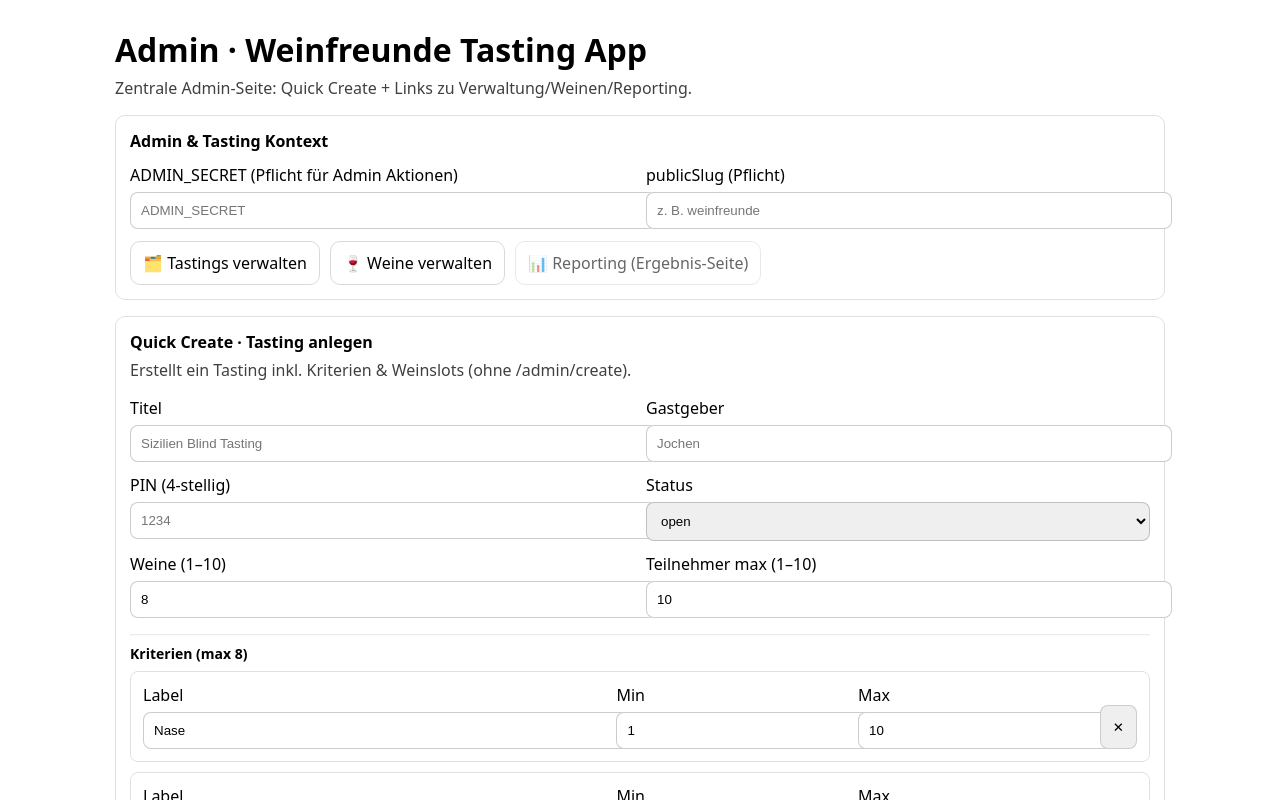
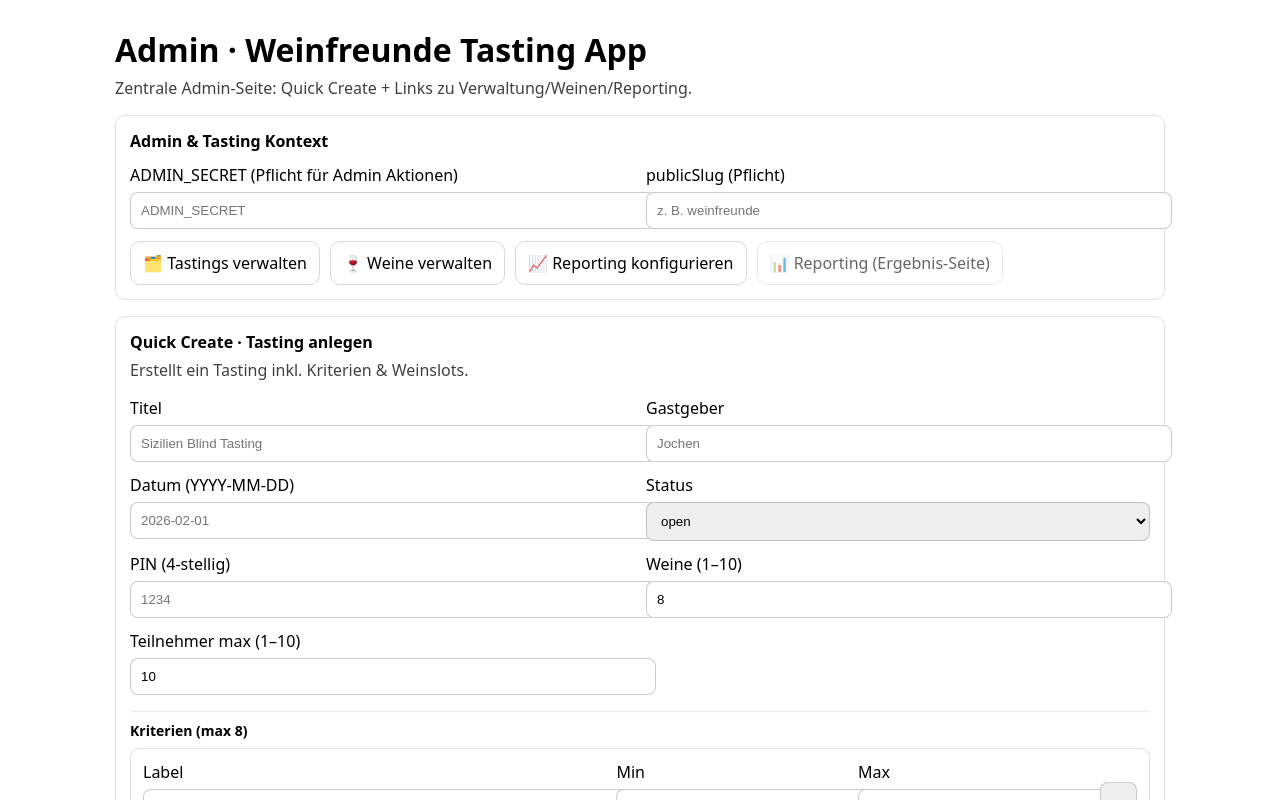
Before and after one commit to jochenwiener71/Weinfreunde-app, a Next.js app: page /admin in a window 1280 px wide. Shown: the top 800 px of the page. Built offline with nearby package versions, Linux system fonts and the light colour scheme.

Commit message:
Update page.tsx

```diff
--- a/app/admin/page.tsx
+++ b/app/admin/page.tsx
@@ -12,6 +12,7 @@ export default function AdminHomePage() {
   // Quick Create inputs
   const [title, setTitle] = useState("");
   const [hostName, setHostName] = useState("");
+  const [date, setDate] = useState(""); // ✅ NEW (YYYY-MM-DD)
   const [pin, setPin] = useState("");
   const [wineCount, setWineCount] = useState(8);
   const [maxParticipants, setMaxParticipants] = useState(10);
@@ -56,12 +57,13 @@ export default function AdminHomePage() {
     if (!title.trim()) return false;
     if (!hostName.trim()) return false;
     if (!/^\d{4}$/.test(pin.trim())) return false;
+    if (date.trim() && !/^\d{4}-\d{2}-\d{2}$/.test(date.trim())) return false; // ✅ NEW
     if (wineCount < 1 || wineCount > 10) return false;
     if (maxParticipants < 1 || maxParticipants > 10) return false;
     const validCriteria = criteria.filter((c) => c.label.trim().length > 0);
     if (validCriteria.length < 1 || validCriteria.length > 8) return false;
     return true;
-  }, [adminSecret, slug, title, hostName, pin, wineCount, maxParticipants, criteria]);
+  }, [adminSecret, slug, title, hostName, pin, date, wineCount, maxParticipants, criteria]);
 
   function updateCriterion(i: number, patch: Partial<Criterion>) {
     setCriteria((prev) => prev.map((c, idx) => (idx === i ? { ...c, ...patch } : c)));
@@ -86,6 +88,7 @@ export default function AdminHomePage() {
         publicSlug: slug,
         title: title.trim(),
         hostName: hostName.trim(),
+        date: date.trim() || null, // ✅ NEW
         pin: pin.trim(),
         wineCount,
         maxParticipants,
@@ -120,12 +123,6 @@ export default function AdminHomePage() {
 
       setResult(data);
       setMsg("Tasting erstellt ✅");
-
-      // Optional: Status/Link sofort nutzbar lassen – Felder NICHT leeren
-      // Wenn du lieber reset willst, kommentiere das hier ein:
-      // setTitle("");
-      // setHostName("");
-      // setPin("");
     } catch (e: any) {
       setMsg(e?.message ?? "Fehler");
     } finally {
@@ -140,7 +137,6 @@ export default function AdminHomePage() {
         Zentrale Admin-Seite: Quick Create + Links zu Verwaltung/Weinen/Reporting.
       </p>
 
-      {/* Admin + Slug */}
       <section style={{ marginTop: 16, padding: 14, border: "1px solid rgba(0,0,0,0.12)", borderRadius: 10 }}>
         <h2 style={{ margin: 0, fontSize: 16 }}>Admin & Tasting Kontext</h2>
 
@@ -186,6 +182,13 @@ export default function AdminHomePage() {
           </a>
 
           <a
+            href="/admin/reporting"
+            style={{ padding: "10px 12px", borderRadius: 10, border: "1px solid rgba(0,0,0,0.15)", textDecoration: "none", color: "inherit" }}
+          >
+            📈 Reporting konfigurieren
+          </a>
+
+          <a
             href={resultsLink || "#"}
             onClick={(e) => {
               if (!resultsLink) {
@@ -207,11 +210,10 @@ export default function AdminHomePage() {
         </div>
       </section>
 
-      {/* Quick Create */}
       <section style={{ marginTop: 16, padding: 14, border: "1px solid rgba(0,0,0,0.12)", borderRadius: 10 }}>
         <h2 style={{ margin: 0, fontSize: 16 }}>Quick Create · Tasting anlegen</h2>
         <p style={{ marginTop: 6, opacity: 0.75 }}>
-          Erstellt ein Tasting inkl. Kriterien & Weinslots (ohne /admin/create).
+          Erstellt ein Tasting inkl. Kriterien & Weinslots.
         </p>
 
         <div style={{ display: "grid", gridTemplateColumns: "1fr 1fr", gap: 12, marginTop: 12 }}>
@@ -236,14 +238,13 @@ export default function AdminHomePage() {
           </label>
 
           <label style={{ display: "block" }}>
-            PIN (4-stellig)
+            Datum (YYYY-MM-DD)
             <input
-              value={pin}
-              onChange={(e) => setPin(e.target.value)}
-              placeholder="1234"
-              inputMode="numeric"
-              pattern="[0-9]*"
-              maxLength={4}
+              value={date}
+              onChange={(e) => setDate(e.target.value)}
+              placeholder="2026-02-01"
+              autoCapitalize="none"
+              autoCorrect="off"
               style={{ width: "100%", padding: 10, marginTop: 6, borderRadius: 8, border: "1px solid rgba(0,0,0,0.2)" }}
             />
           </label>
@@ -260,6 +261,19 @@ export default function AdminHomePage() {
               <option value="closed">closed</option>
               <option value="revealed">revealed</option>
             </select>
+          </label>
+
+          <label style={{ display: "block" }}>
+            PIN (4-stellig)
+            <input
+              value={pin}
+              onChange={(e) => setPin(e.target.value)}
+              placeholder="1234"
+              inputMode="numeric"
+              pattern="[0-9]*"
+              maxLength={4}
+              style={{ width: "100%", padding: 10, marginTop: 6, borderRadius: 8, border: "1px solid rgba(0,0,0,0.2)" }}
+            />
           </label>
 
           <label style={{ display: "block" }}>
@@ -294,12 +308,7 @@ export default function AdminHomePage() {
         {criteria.map((c, i) => (
           <div
             key={i}
-            style={{
-              border: "1px solid rgba(0,0,0,0.12)",
-              borderRadius: 8,
-              padding: 12,
-              marginBottom: 10,
-            }}
+            style={{ border: "1px solid rgba(0,0,0,0.12)", borderRadius: 8, padding: 12, marginBottom: 10 }}
           >
             <div style={{ display: "grid", gridTemplateColumns: "2fr 1fr 1fr auto", gap: 10 }}>
               <label style={{ display: "block" }}>
@@ -368,26 +377,14 @@ export default function AdminHomePage() {
         )}
 
         {result && (
-          <pre
-            style={{
-              marginTop: 12,
-              padding: 12,
-              borderRadius: 8,
-              background: "rgba(0,0,0,0.06)",
-              overflowX: "auto",
-            }}
-          >
+          <pre style={{ marginTop: 12, padding: 12, borderRadius: 8, background: "rgba(0,0,0,0.06)", overflowX: "auto" }}>
             {JSON.stringify(result, null, 2)}
           </pre>
         )}
       </section>
 
-      {/* Debug */}
       <section style={{ marginTop: 16, padding: 14, border: "1px solid rgba(0,0,0,0.12)", borderRadius: 10 }}>
         <h2 style={{ margin: 0, fontSize: 16 }}>Debug / API Links (optional)</h2>
-        <p style={{ marginTop: 6, opacity: 0.75 }}>
-          Für Admin-Endpunkte brauchst du den Header <code>x-admin-secret</code>.
-        </p>
 
         <div style={{ display: "grid", gap: 8, marginTop: 10 }}>
           <div>
```
